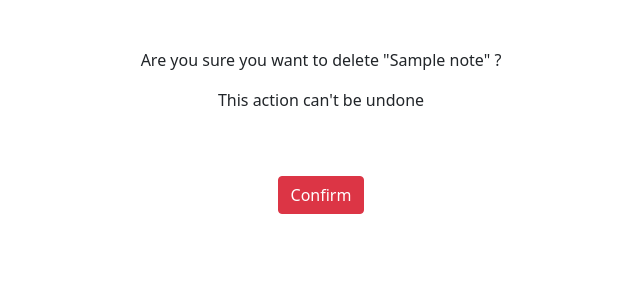
After one commit to mjmichael73/django-essential-course, a Django app: page /smart/notes/1/delete in a window 1280 px wide. The commit adds this page. Shown: the top 300 px of the page, without its empty margins (319-959 px from the left). Run offline with Django 3.2, Linux system fonts and the light colour scheme; tables that the repository leaves empty hold one stand-in row (values such as "Sample post").

Commit message:
Added NotesDeleteView

```diff
--- /dev/null
+++ b/notes/templates/notes/notes_delete.html
@@ -0,0 +1,9 @@
+{% extends "base.html" %}
+{% block content %}
+<form method="POST">
+    {% csrf_token %}
+    <p>Are you sure you want to delete "{{notes.title}}" ?</p>
+    <p>This action can't be undone</p>
+    <input type="submit" class="btn btn-danger my-5" value="Confirm">
+</form>
+{% endblock %}
--- a/notes/templates/notes/notes_detail.html
+++ b/notes/templates/notes/notes_detail.html
@@ -6,4 +6,5 @@
 </div>
 <a href="{% url 'notes.list' %}" class="btn btn-secondary">Back</a>
 <a href="{% url 'notes.update' pk=note.id %}" class="btn btn-secondary">Edit</a>
+<a href="{% url 'notes.delete' pk=note.id %}" class="btn btn-danger">Delete</a>
 {% endblock %}
--- a/notes/urls.py
+++ b/notes/urls.py
@@ -5,5 +5,6 @@ urlpatterns = [
     path('notes/', views.NotesListView.as_view(), name="notes.list"),
     path('notes/<int:pk>', views.NotesDetailView.as_view(), name="notes.detail"),
     path('notes/<int:pk>/edit', views.NotesUpdateView.as_view(), name="notes.update"),
+    path('notes/<int:pk>/delete', views.NotesDeleteView.as_view(), name="notes.delete"),
     path('notes/new/', views.NotesCreateView.as_view(), name="notes.new"),
 ]
--- a/notes/views.py
+++ b/notes/views.py
@@ -1,6 +1,7 @@
 from .forms import NotesForm
 from .models import Notes
 from django.views.generic import ListView, DetailView, CreateView, UpdateView
+from django.views.generic.edit import DeleteView
 
 
 class NotesCreateView(CreateView):
@@ -15,6 +16,12 @@ class NotesUpdateView(UpdateView):
     form_class = NotesForm
 
 
+class NotesDeleteView(DeleteView):
+    model = Notes
+    success_url = "/smart/notes/"
+    template_name = "notes/notes_delete.html"
+
+
 class NotesListView(ListView):
     model = Notes
     context_object_name = "notes"
```
